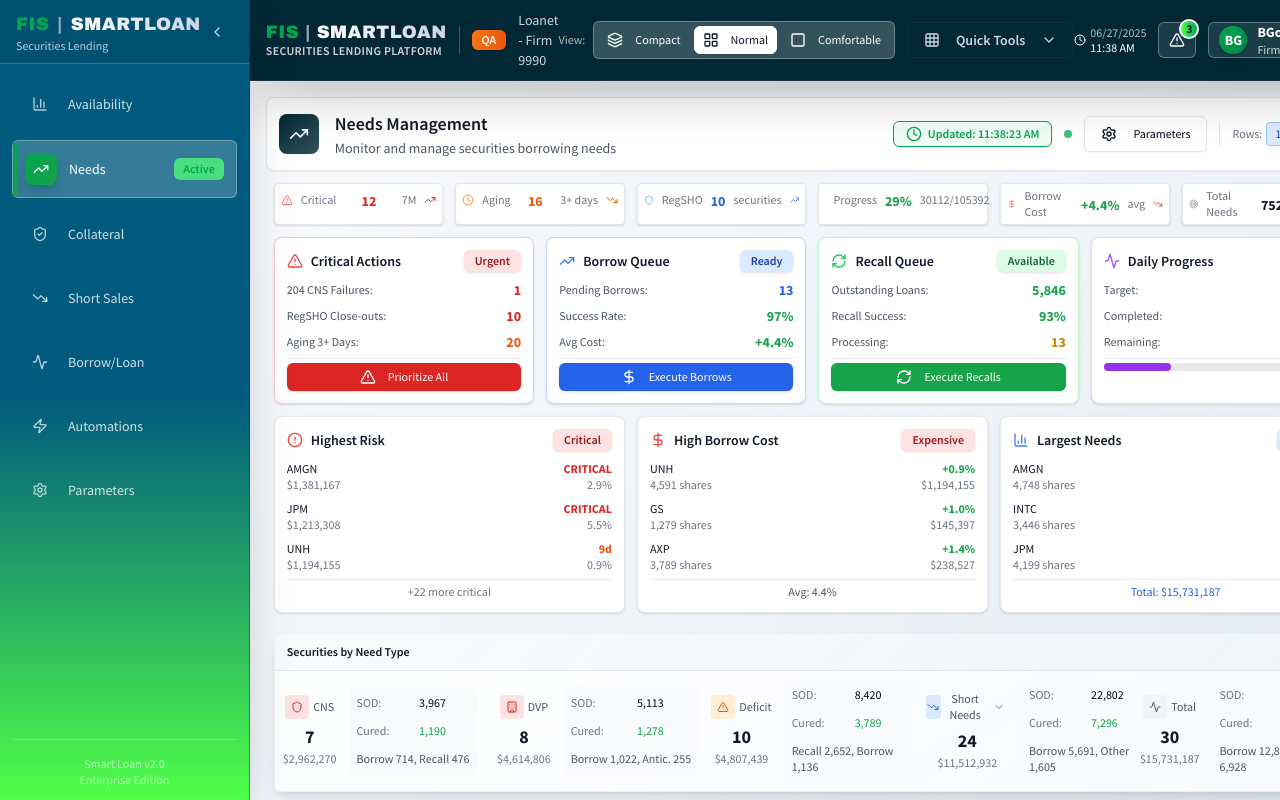
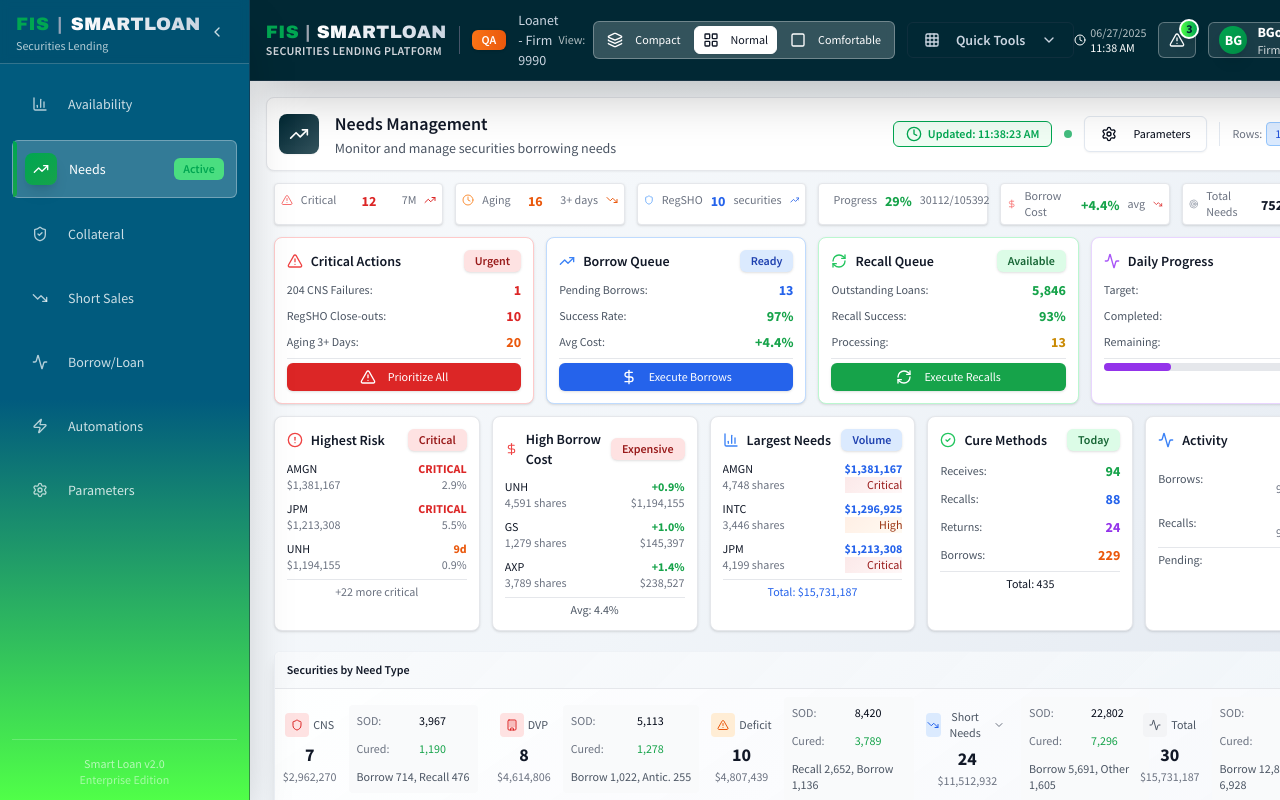
Before and after one commit to WallStArb/smart-loan-ui, a React (Vite) app: page / in a window 1280 px wide. Built offline with nearby package versions, Linux system fonts and the light colour scheme.

Commit message:
Add Cure Methods and Borrow & Recall Activity widgets to risk analysis row

```diff
--- a/src/components/NeedsPage.tsx
+++ b/src/components/NeedsPage.tsx
@@ -1176,7 +1176,7 @@
         </div>
 
         {/* Top Securities Risk Cards - Availability Style */}
-        <div className="grid grid-cols-1 md:grid-cols-2 lg:grid-cols-3 gap-3 mb-3 px-2">
+        <div className="grid grid-cols-1 md:grid-cols-2 lg:grid-cols-3 xl:grid-cols-5 gap-3 mb-3 px-2">
           {/* Highest Risk Securities */}
           <div className="bg-white rounded-lg shadow border border-gray-200 p-3">
             <div className="flex items-center justify-between mb-2">
@@ -1284,6 +1284,73 @@
               <div className="pt-1 border-t border-gray-200">
                 <div className="text-xs text-center text-blue-600 font-medium">
                   Total: {formatCurrency(metrics.totalMarketValue)}
+                </div>
+              </div>
+            </div>
+          </div>
+
+          {/* Cure Methods */}
+          <div className="bg-white rounded-lg shadow border border-gray-200 p-3">
+            <div className="flex items-center justify-between mb-2">
+              <div className="flex items-center space-x-2">
+                <CheckCircle2 className="w-4 h-4 text-green-500" />
+                <h3 className="text-sm font-semibold text-gray-900">Cure Methods</h3>
+              </div>
+              <Badge className="bg-green-100 text-green-800 text-xs">Today</Badge>
+            </div>
+            <div className="space-y-1">
+              <div className="flex justify-between items-center py-0.5">
+                <span className="text-xs text-gray-600">Receives:</span>
+                <span className="text-sm font-bold text-green-600">{metrics.cureMethods.receives}</span>
+              </div>
+              <div className="flex justify-between items-center py-0.5">
+                <span className="text-xs text-gray-600">Recalls:</span>
+                <span className="text-sm font-bold text-blue-600">{metrics.cureMethods.recalls}</span>
+              </div>
+              <div className="flex justify-between items-center py-0.5">
+                <span className="text-xs text-gray-600">Returns:</span>
+                <span className="text-sm font-bold text-purple-600">{metrics.cureMethods.returns}</span>
+              </div>
+              <div className="flex justify-between items-center py-0.5">
+                <span className="text-xs text-gray-600">Borrows:</span>
+                <span className="text-sm font-bold text-orange-600">{metrics.cureMethods.borrows}</span>
+              </div>
+              <div className="pt-1 border-t border-gray-200">
+                <div className="text-xs text-center text-gray-900 font-medium">
+                  Total: {metrics.cureMethods.receives + metrics.cureMethods.recalls + metrics.cureMethods.returns + metrics.cureMethods.borrows}
+                </div>
+              </div>
+            </div>
+          </div>
+
+          {/* Borrow & Recall Activity */}
+          <div className="bg-white rounded-lg shadow border border-gray-200 p-3">
+            <div className="flex items-center justify-between mb-2">
+              <div className="flex items-center space-x-2">
+                <Activity className="w-4 h-4 text-blue-500" />
+                <h3 className="text-sm font-semibold text-gray-900">Activity</h3>
+              </div>
+              <Badge className="bg-blue-100 text-blue-800 text-xs">Made</Badge>
+            </div>
+            <div className="space-y-1">
+              <div className="flex justify-between items-center py-0.5">
+                <span className="text-xs text-gray-600">Borrows:</span>
+                <div className="text-right">
+                  <div className="text-sm font-bold text-blue-600">{metrics.borrowRecallActivity.borrowsMade}</div>
+                  <div className="text-xs text-gray-500">{metrics.borrowRecallActivity.borrowsSuccessRate}% success</div>
+                </div>
+              </div>
+              <div className="flex justify-between items-center py-0.5">
+                <span className="text-xs text-gray-600">Recalls:</span>
+                <div className="text-right">
+                  <div className="text-sm font-bold text-green-600">{metrics.borrowRecallActivity.recallsMade}</div>
+                  <div className="text-xs text-gray-500">{metrics.borrowRecallActivity.recallsSuccessRate}% success</div>
+                </div>
+              </div>
+              <div className="pt-1 border-t border-gray-200">
+                <div className="flex justify-between text-xs">
+                  <span className="text-gray-600">Pending:</span>
+                  <span className="text-yellow-600 font-medium">{metrics.borrowRecallActivity.borrowsPending + metrics.borrowRecallActivity.recallsPending}</span>
                 </div>
               </div>
             </div>
```
